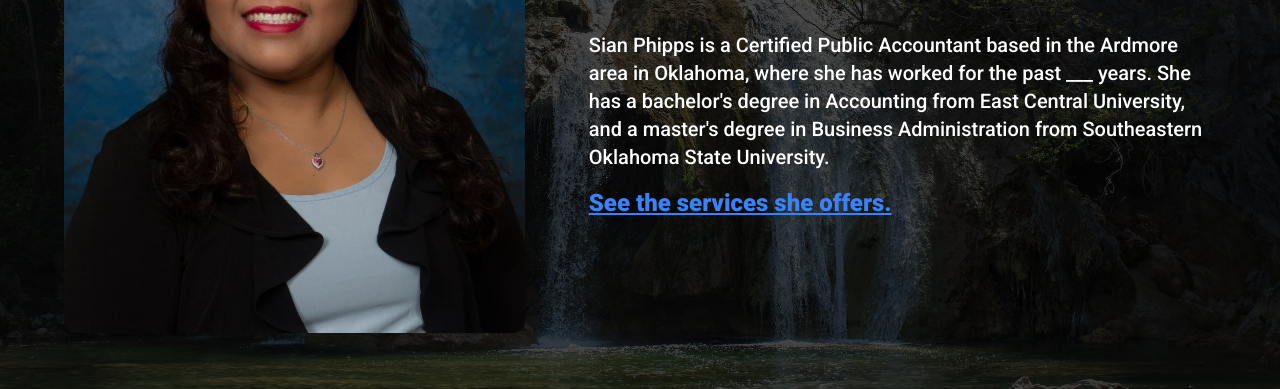
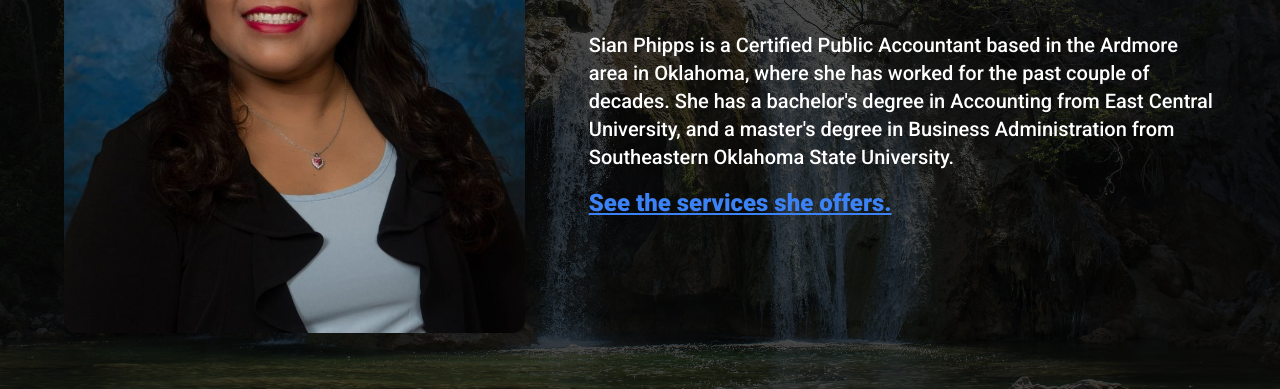
Before and after one commit to BenjaminWalls/Phipps-Website, a website: page index.html in a window 1280 px wide. Shown: the part 411-800 px from the top of the page. Drawn offline with nearby package versions, Linux system fonts and the light colour scheme.

Commit message:
Fixing formatting.

```diff
--- a/index.html
+++ b/index.html
@@ -56,7 +56,7 @@
                 <img src="img/sian1.jpg" alt="Sian" class="h-[24rem] lg:h-[36rem] rounded-xl z-10 mb-4">
                 <div class="flex flex-col md:ml-16 rounded-lg z-10">
                     <span class="font-bold text-4xl md:text-8xl mb-4 md:mb-12 text-blue-500 font-garamond animate-page-load-title">Sian Phipps</span>
-                    <p class="md:text-xl text-white font-medium animate-page-load-desc mb-4">Sian Phipps is a Certified Public Accountant based in the Ardmore area in Oklahoma, where she has worked for the past ___ years.
+                    <p class="md:text-xl text-white font-medium animate-page-load-desc mb-4">Sian Phipps is a Certified Public Accountant based in the Ardmore area in Oklahoma, where she has worked for the past couple of decades.
                         She has a bachelor's degree in Accounting from East Central University, and a master's
                         degree in Business Administration from Southeastern Oklahoma State University.</p>
                     <a href="services.html" class="text-blue-500 text-lg md:text-2xl font-extrabold underline animate-page-load-desc">See the services she offers.</a>
```
